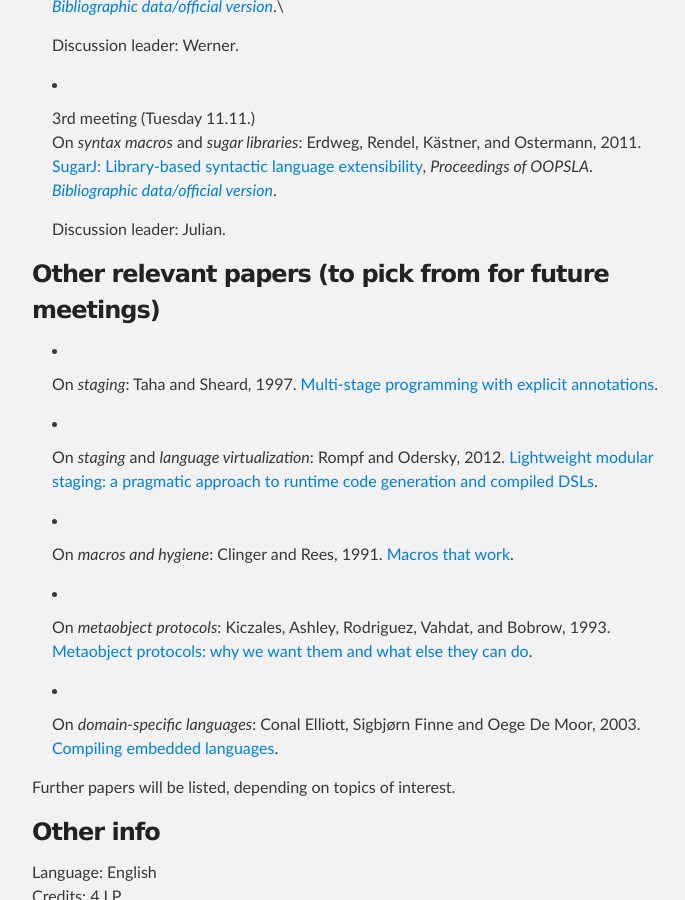
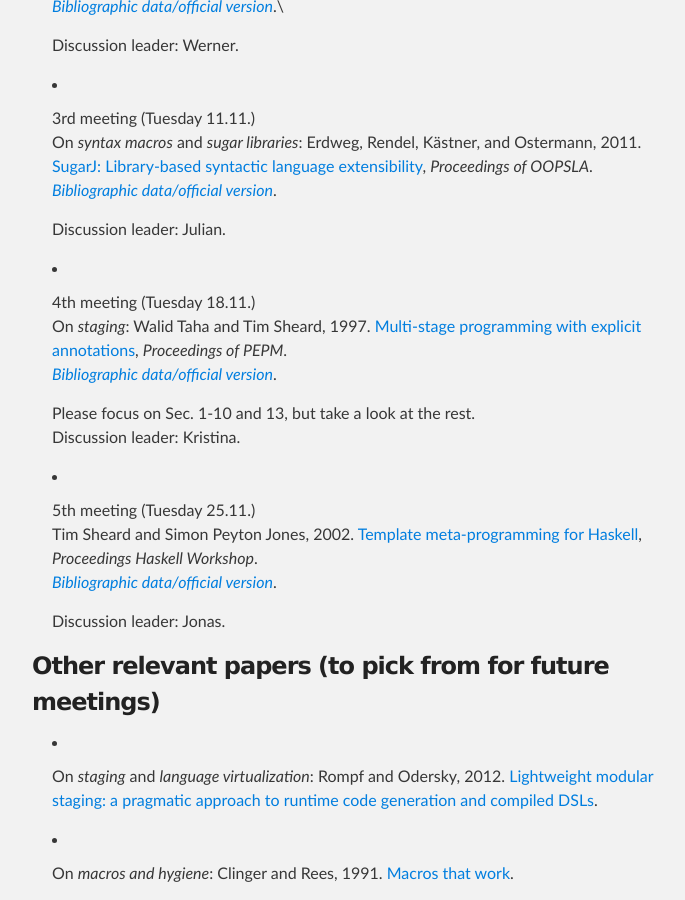
Before and after one commit to ps-mr/ps-mr.github.io, a Jekyll site: the page built from ws14-metaprogramming.md, in a window 1280 px wide and 900 px high, scrolled down 1168 px. Shown: the whole window, without its empty margins (288-973 px from the left). Built offline with Jekyll 4.4.1, drawn with Linux system fonts in a browser that asks for light colours.

Commit message:
WS14MP: Add two future papers

```diff
--- a/ws14-metaprogramming.md
+++ b/ws14-metaprogramming.md
@@ -40,9 +40,22 @@ On *syntax macros* and *sugar libraries*: Erdweg, Rendel, Kästner, and Osterman
 
     Discussion leader: Julian.
 
+* 4th meeting (Tuesday 18.11.)\\
+On *staging*: Walid Taha and Tim Sheard, 1997.
+[Multi-stage programming with explicit annotations](http://pdf.aminer.org/000/538/255/multi_stage_programming_with_explicit_annotations.pdf), *Proceedings of PEPM*.\\
+*[Bibliographic data/official version](http://dl.acm.org/citation.cfm?id=259019)*.
+
+    Please focus on Sec. 1-10 and 13, but take a look at the rest.\\
+Discussion leader: Kristina.
+
+* 5th meeting (Tuesday 25.11.)\\
+Tim Sheard and Simon Peyton Jones, 2002.
+[Template meta-programming for Haskell](http://research.microsoft.com/en-us/um/people/simonpj/Papers/meta-haskell/meta-haskell.pdf), *Proceedings Haskell Workshop*.\\
+*[Bibliographic data/official version](http://dl.acm.org/citation.cfm?doid=581690.581691)*.
+
+    Discussion leader: Jonas.
+
 ### Other relevant papers (to pick from for future meetings)
-
-* On *staging*: Taha and Sheard, 1997. [Multi-stage programming with explicit annotations](http://dl.acm.org/citation.cfm?id=259019).
 
 * On *staging* and *language virtualization*: Rompf and Odersky, 2012. [Lightweight modular staging: a pragmatic approach to runtime code generation and compiled DSLs](http://dl.acm.org/citation.cfm?id=2184345).
 
```
